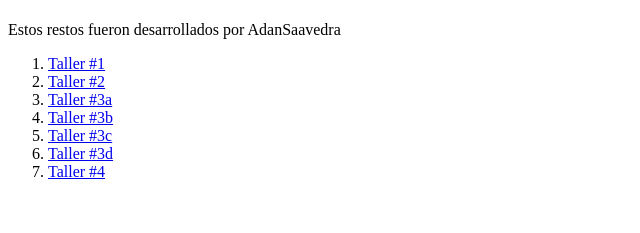
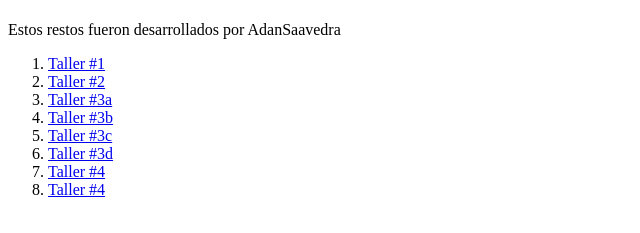
Before and after one commit to AdanSaavedra/platzi-curso-practico-js, a plain HTML site: page index.html in a window 1280 px wide. Shown: the part 59-292 px from the top of the page, without its empty margins (0-640 px from the left). Drawn offline with Linux system fonts and the light colour scheme.

Commit message:
add ahorros

```diff
--- a/index.html
+++ b/index.html
@@ -36,6 +36,9 @@
           <li>
             <a href="salarios.html">Taller #4</a>
           </li>
+          <li>
+            <a href="ahorros.html">Taller #4</a>
+          </li>
         </ol>
       </nav>
     </section>
```
